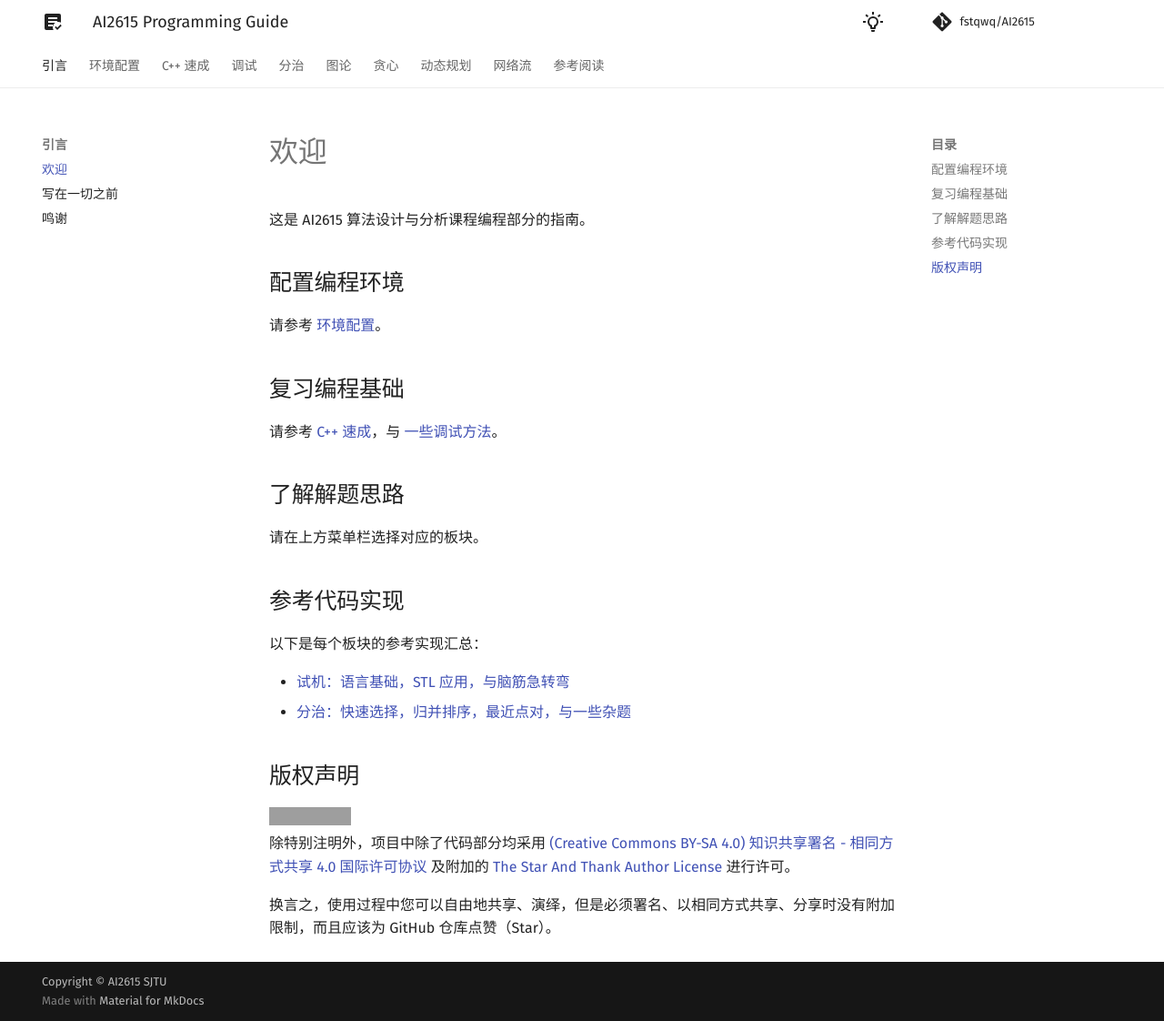
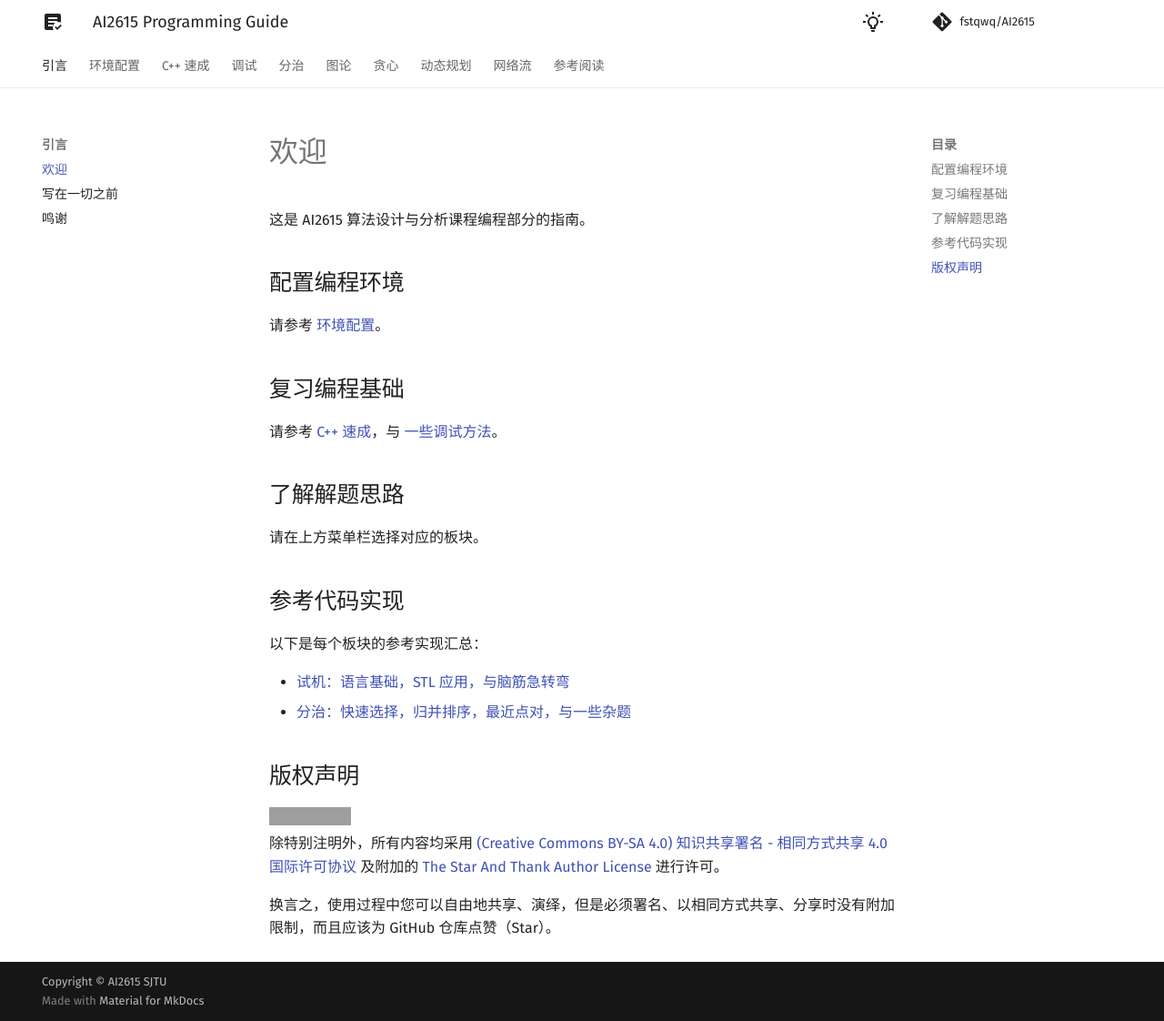
Before and after one commit to fstqwq/AI2615, an MkDocs documentation site: the page built from docs/index.md, in a window 1280 px wide and 1122 px high. Shown: the whole window at 91% size. Built offline with MkDocs 1.6.1 and Material for MkDocs 9.7.7, drawn with Linux system fonts in a browser that asks for light colours; a script that is not in the unit is left out; comment, search, counter and statistics services are not loaded; grey boxes are pictures that could not be loaded.

Commit message:
change: copyright claim

```diff
--- a/docs/index.md
+++ b/docs/index.md
@@ -24,6 +24,6 @@
 ## 版权声明
 
 <a rel="license" href="https://creativecommons.org/licenses/by-sa/4.0/"><img alt="知识共享许可协议" style="border-width:0" src="https://i.creativecommons.org/l/by-sa/4.0/88x31.png" /></a><br />
-除特别注明外，项目中除了代码部分均采用 <a rel="license" href="https://creativecommons.org/licenses/by-sa/4.0/deed.zh">(Creative Commons BY-SA 4.0) 知识共享署名 - 相同方式共享 4.0 国际许可协议</a> 及附加的 [The Star And Thank Author License](https://github.com/zTrix/sata-license) 进行许可。
+除特别注明外，所有内容均采用 <a rel="license" href="https://creativecommons.org/licenses/by-sa/4.0/deed.zh">(Creative Commons BY-SA 4.0) 知识共享署名 - 相同方式共享 4.0 国际许可协议</a> 及附加的 [The Star And Thank Author License](https://github.com/zTrix/sata-license) 进行许可。
 
 换言之，使用过程中您可以自由地共享、演绎，但是必须署名、以相同方式共享、分享时没有附加限制，而且应该为 GitHub 仓库点赞（Star）。
```
